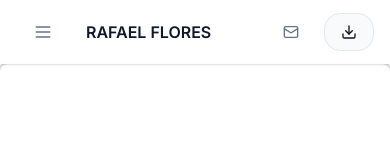
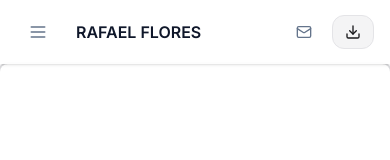
Before and after one commit to rflores-alight/Portfolio, a React (Vite) app: page / in a window 390 px wide. Shown: the top 160 px of the page. Built offline with nearby package versions, Linux system fonts and the light colour scheme.

Commit message:
button states

```diff
--- a/src/App.jsx
+++ b/src/App.jsx
@@ -788,25 +788,22 @@ export default function Portfolio() {
             />
           </ul>
           <div className="mt-4">
-            <Button
-              asChild
-              variant="ghost"
-              className="
+
+              <a href="/RafaelFlores-Resume.pdf" target="_blank" rel="noopener"
+                className="
                 group inline-flex items-center gap-2
-                h-auto p-0
+                h-auto p-0 mt-5
                 text-sm font-medium text-indigo-600
                 hover:text-indigo-700 hover:bg-transparent
-                focus-visible:ring-2 focus-visible:ring-indigo-500
-              "
-            >
-              <a href="/RafaelFlores-Resume.pdf" target="_blank" rel="noopener">
+                focus-visible:ring-2 focus-visible:ring-indigo-500"
+              >
                 <span>View full resume</span>
                 <ArrowRight
                   className="h-4 w-4 transition-transform translate-x-0 group-hover:translate-x-0.5"
                   aria-hidden="true"
                 />
               </a>
-            </Button>
+
           </div>
         </Section>
 
--- a/src/Layout.jsx
+++ b/src/Layout.jsx
@@ -207,6 +207,7 @@ const SiteHeader = forwardRef(function SiteHeader(_, ref) {
         </div>
 
         {/* Desktop nav (md+) */}
+        <div className="ml-auto md:flex items-center gap-5">
           <nav className="hidden md:flex items-center gap-6 ml-auto" aria-label="Primary">
             <Link
               to="/#case-studies"
@@ -230,7 +231,7 @@ const SiteHeader = forwardRef(function SiteHeader(_, ref) {
             <Button variant="ghost" asChild>
               <a href={`mailto:${PROFILE.email}`}
                   aria-label="Email"
-                className="group text-muted-foreground transition-colors group-hover:text-indigo-700"
+                  className="inline-flex items-center"
                   >
                 <Mail className="h-4 w-4" />
                 <span className="hidden md:inline text-[16px] leading-6 font-medium">Contact</span>
@@ -250,6 +251,7 @@ const SiteHeader = forwardRef(function SiteHeader(_, ref) {
                 <span className="hidden md:inline text-[16px] leading-6 font-semibold">Resume</span>
               </a>
             </Button>
+          </div>
         </div>
       </div>
     </header>
--- a/src/components/case-study/casestudy.tsx
+++ b/src/components/case-study/casestudy.tsx
@@ -456,7 +456,7 @@ export const ProcessTabs = ({ data }: { data?: ProcessTabsData }) => {
   return (
     <Section id="process" title="Process (Optional Deep Dive)" subtitle="Design Sprint → Findings → Changes → Next Experiments">
       <Tabs defaultValue={sprint ? "sprint" : findings ? "findings" : changes ? "changes" : experiments ? "experiments" : extra?.[0]?.id ?? "sprint"} className="w-full">
-        <TabsList className="rounded-xl">
+        <TabsList className="rounded-xl [&_[role=tab]]:cursor-pointer [&_[role=tab]]:hover:bg-muted/60">
           {sprint && <TabsTrigger value="sprint">Design Sprint</TabsTrigger>}
           {findings && <TabsTrigger value="findings">Findings</TabsTrigger>}
           {changes && <TabsTrigger value="changes">Changes Shipped</TabsTrigger>}
--- a/src/components/ui/button.jsx
+++ b/src/components/ui/button.jsx
@@ -1,29 +1,48 @@
-import React from 'react'
+import React from 'react';
 
 export function Button({
   variant = 'default',
   asChild = false,
-  className = 'cursor-pointer',
+  className = '',
   children,
   ...props
 }) {
-  const base = 'rf-btn'
-  // “ghost” maps to the light pill style you want
-  const v = variant === 'secondary' ? 'secondary'
-          : variant === 'ghost'     ? 'ghost'
-          : 'default'
+  const base =
+    // layout & typography
+    'inline-flex items-center justify-center gap-2 rounded-xl px-3 py-2 text-[16px] leading-6 font-medium ' +
+    // interaction
+    'transition-colors focus:outline-none focus-visible:ring-2 focus-visible:ring-indigo-500 ' +
+    // disabled
+    'disabled:opacity-50 disabled:pointer-events-none';
 
-  const classes = `${base} ${v} ${className}`
+  const variants = {
+    default:
+      // base solid button
+      'bg-zinc-900 text-white shadow-sm ' +
+      // hover: slightly lighter bg + soft elevation
+      'hover:bg-zinc-800 hover:shadow-md hover:shadow-zinc-900/10 ' +
+      // pressed: reduce elevation & darken a touch
+      'active:bg-zinc-900/90 active:shadow-sm ' +
+      // tiny lift on hover, but motion-safe
+      'motion-safe:transition-transform motion-safe:duration-200 motion-safe:hover:-translate-y-0.5 motion-safe:active:translate-y-0',
+    secondary:
+      'bg-zinc-100 text-zinc-900 hover:bg-zinc-200 active:bg-zinc-200/80 border border-zinc-200',
+    ghost:
+      // match your nav hover color & add a subtle bg for affordance
+      'text-muted-foreground hover:text-indigo-700 hover:bg-indigo-50/80 active:bg-indigo-100',
+  };
+
+  const classes = `${base} ${variants[variant] ?? variants.default} ${className}`;
 
   if (asChild && React.isValidElement(children)) {
     return React.cloneElement(children, {
       className: `${classes} ${children.props.className || ''}`,
       ...props,
-    })
+    });
   }
   return (
     <button className={classes} {...props}>
       {children}
     </button>
-  )
+  );
 }
```
Lines whose indentation alone changed are shown as unchanged.
